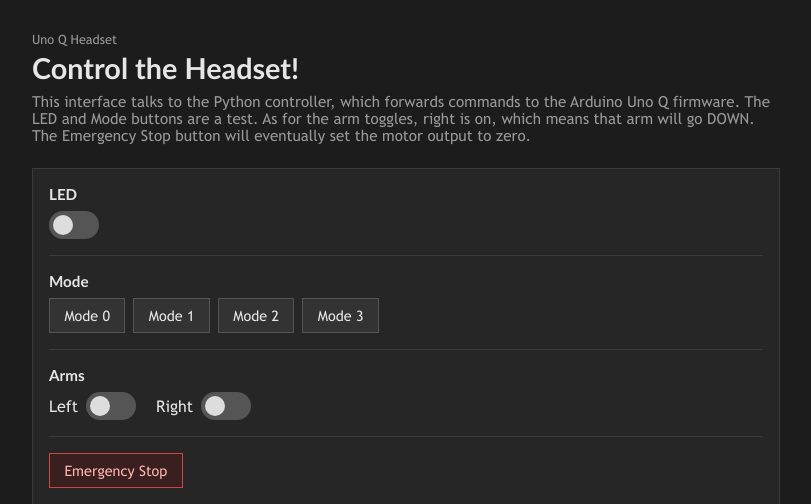
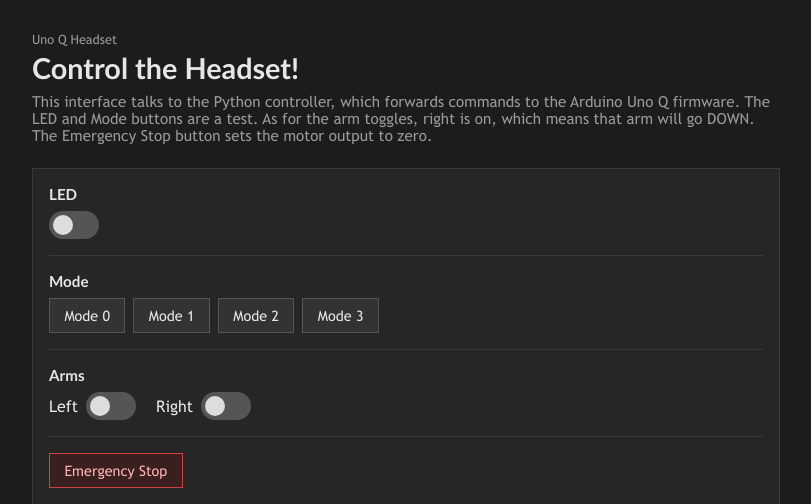
Before and after one commit to Nosh-H/uno-q-headset, a FastAPI app: page / in a window 1280 px wide. Shown: the top 504 px of the page, without its empty margins (234-1045 px from the left). Run offline with FastAPI, Linux system fonts and the light colour scheme.

Commit message:
Code for emergency stop (coast) button

```diff
--- a/uno-q-headset-app/python/templates/index.html
+++ b/uno-q-headset-app/python/templates/index.html
@@ -16,7 +16,7 @@
         This interface talks to the Python controller, which forwards commands to the Arduino Uno Q firmware.
         The LED and Mode buttons are a test.
         As for the arm toggles, right is on, which means that arm will go DOWN.
-        The Emergency Stop button will eventually set the motor output to zero.
+        The Emergency Stop button sets the motor output to zero.
       </p>
     </section>
 
```
Also changed, not shown: 3 other files.
